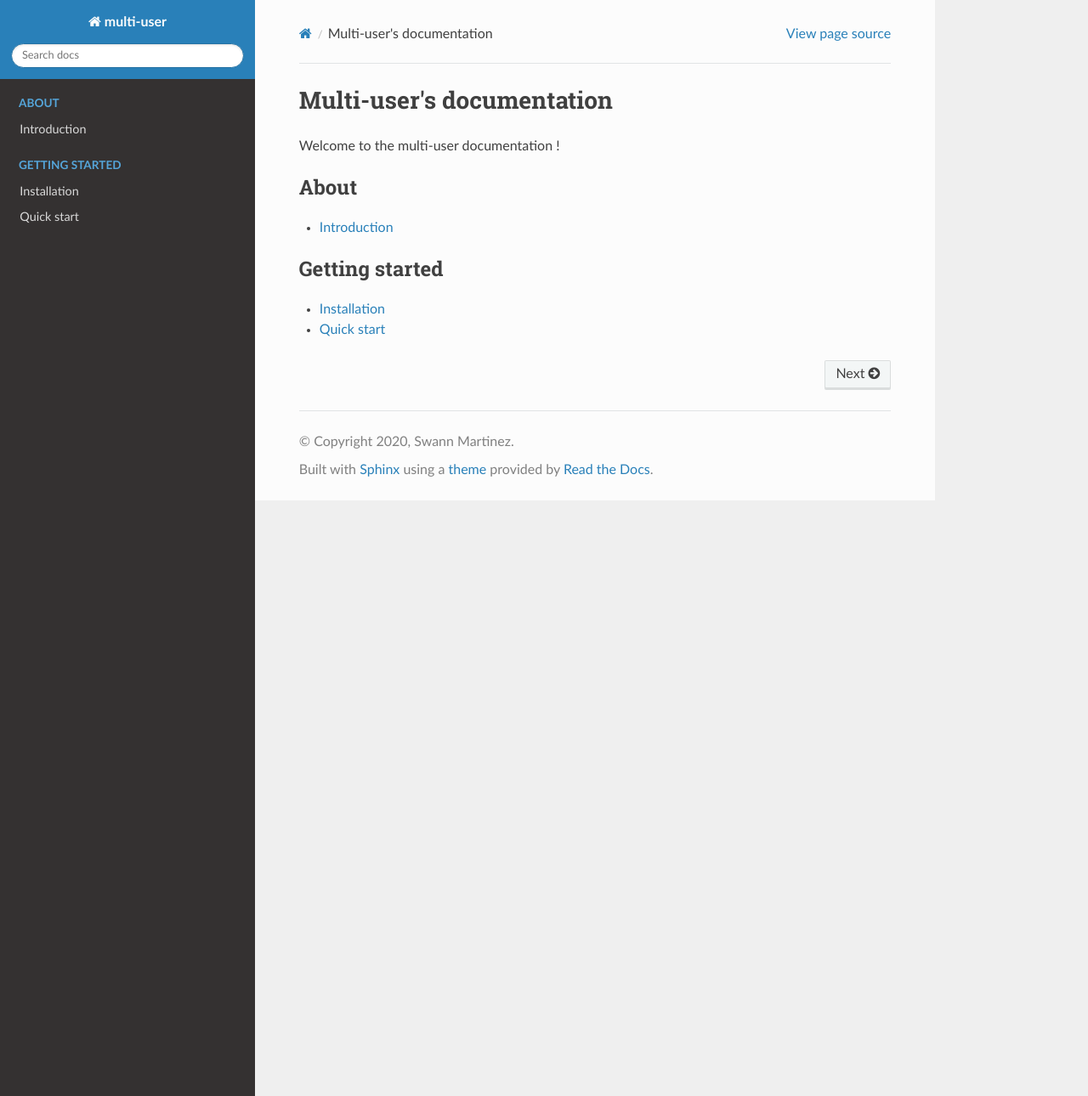
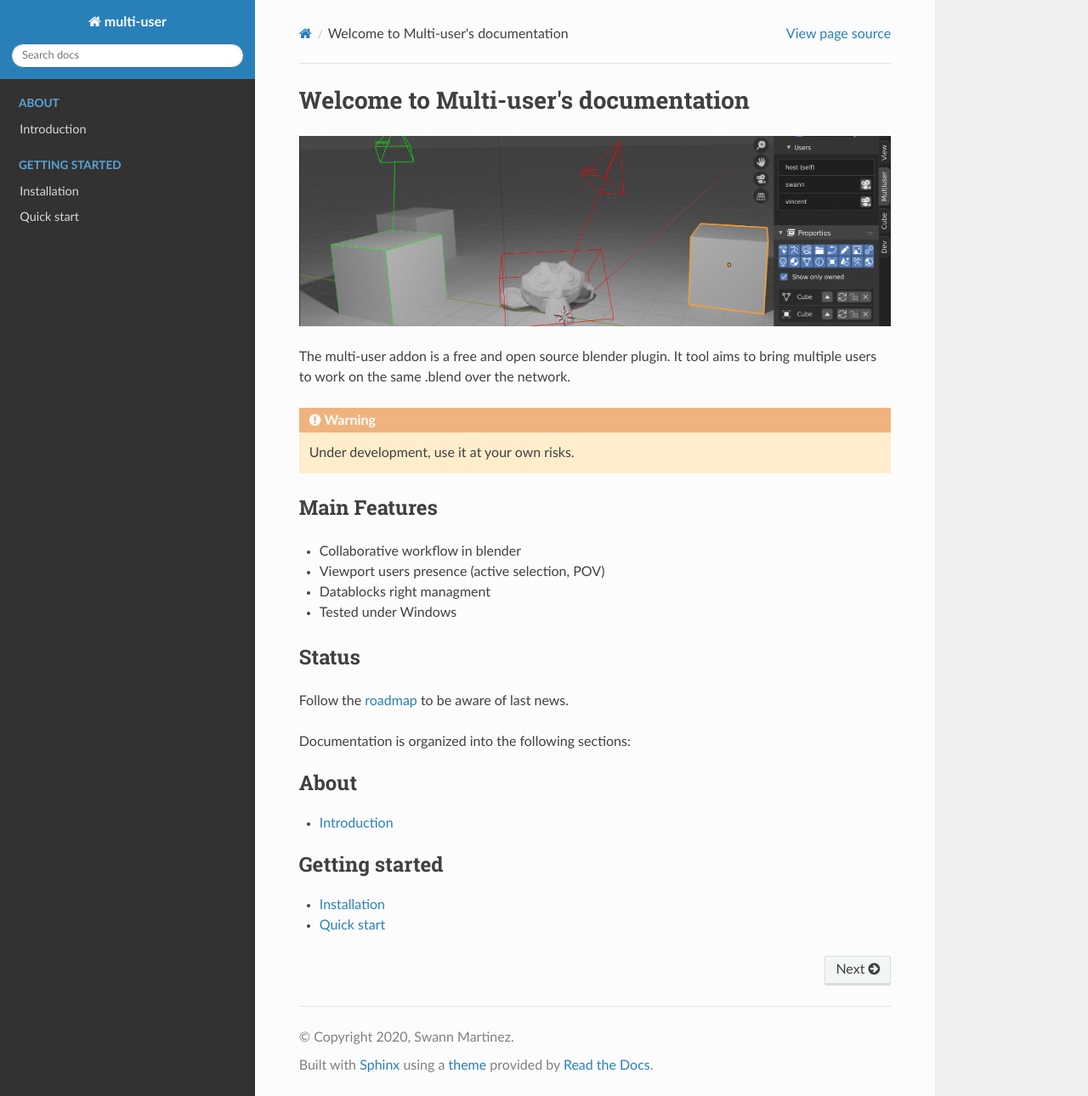
Before and after one commit to AvvyB/blender-multi-user, a Sphinx documentation site: the page built from docs/index.rst, in a window 1280 px wide and 1290 px high. Shown: the whole window at 85% size. Built offline with Sphinx 7.4.7 and the Read the Docs theme 2.0.0, drawn with Linux system fonts in a browser that asks for light colours.

Commit message:
docs: fill index.rst
Related to #51

```diff
--- a/docs/index.rst
+++ b/docs/index.rst
@@ -1,13 +1,30 @@
-.. multi-user documentation master file, created by
-   sphinx-quickstart on Wed Jan 15 17:48:55 2020.
-   You can adapt this file completely to your liking, but it should at least
-   contain the root `toctree` directive.
+=====================================
+Welcome to Multi-user's documentation
+=====================================
 
-==========================
-Multi-user's documentation
-==========================
+.. image:: img/homepage_ban.png
 
-Welcome to the multi-user documentation !
+The multi-user addon is a free and open source blender plugin. It tool aims to bring multiple users to work on the same .blend over the network.
+
+.. warning::  Under development, use it at your own risks.
+
+
+
+Main Features
+=============
+
+- Collaborative workflow in blender
+- Viewport users presence (active selection, POV)
+- Datablocks right managment
+- Tested under Windows
+
+
+Status
+======
+
+Follow the `roadmap <https://gitlab.com/slumber/multi-user/-/boards/929107>`_ to be aware of last news.
+
+Documentation is organized into the following sections:
 
 .. toctree::
     :maxdepth: 1
```
Also changed, not shown: docs/img/homepage_ban.png (added).
